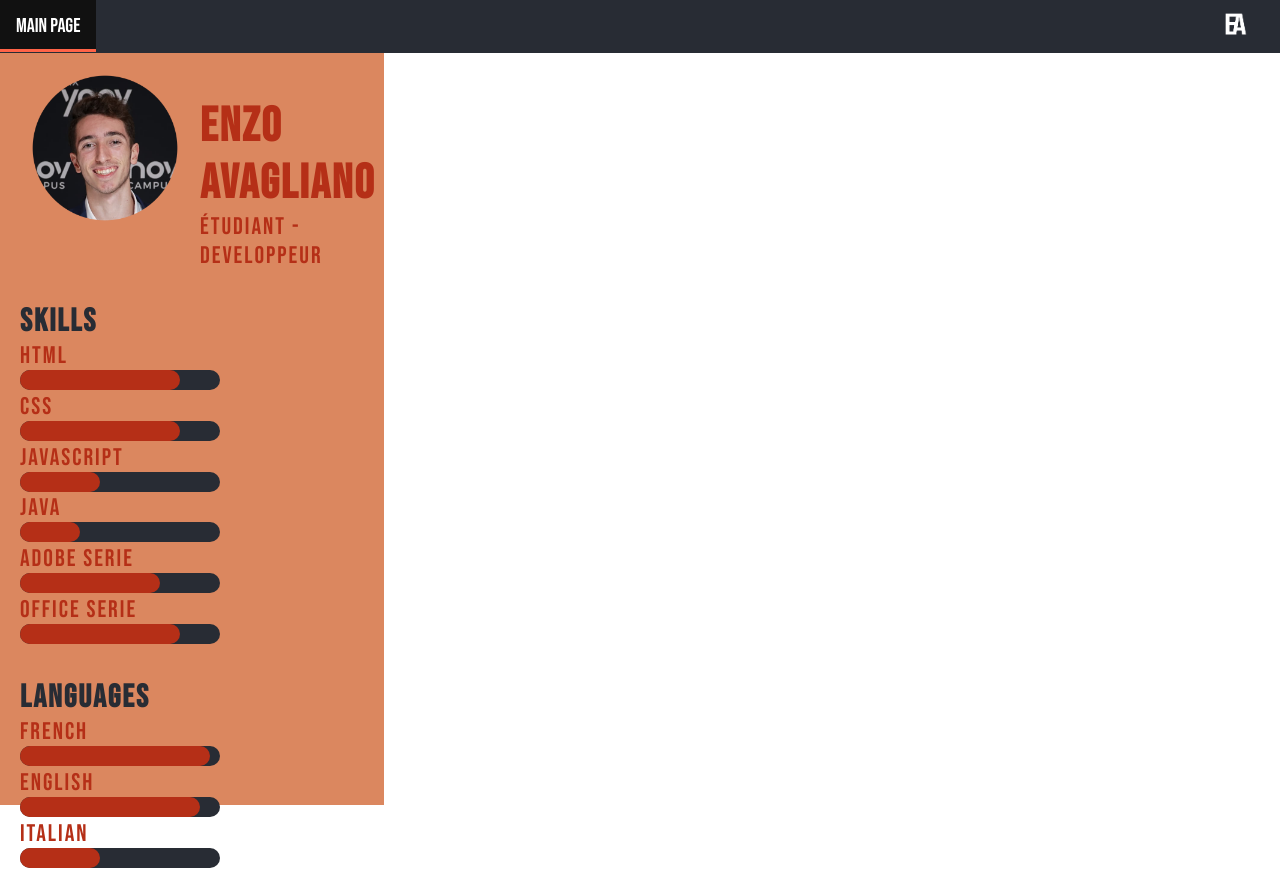
After one commit to EloxFire/Portfolio, a PHP site: page /cv.php in a window 1280 px wide. The commit adds this page. Run offline with PHP 8.4, Linux system fonts and the light colour scheme.

Commit message:
adding cv

```diff
--- /dev/null
+++ b/assets/css/cv.css
@@ -0,0 +1,91 @@
+/*#B52F17 text*/
+/*#DB875F BG*/
+@font-face {
+  font-family: 'bebas';
+  src: url("assets/fonts/bebas.ttf");
+}
+@font-face {
+  font-family: 'Calvier';
+  src: url("assets/fonts/calvier.ttf");
+}
+
+*{
+  padding: 0;
+  margin: 0;
+}
+
+#cvContainer{
+  display: flex;
+  flex-direction: row;
+}
+
+#left{
+  height: 94vh;
+  width: 30vw;
+  background-color: #DB875F;
+}
+.presContainer{
+  display: flex;
+  flex-direction: row;
+  margin-left: 30px;
+  margin-top: 20px;
+}
+.titleContainerCV{
+  display: block;
+  margin-top: 25px;
+  margin-left: 20px;
+}
+
+.nameTitle{
+  font-size: 3em;
+  letter-spacing: 2px;
+  color: #B52F17;
+}
+
+.statusTitle{
+  font-size: 1.5em;;
+  letter-spacing: 2px;
+  color: #B52F17;
+}
+
+.presContainer img{
+  max-width: 150px;
+  max-height: 150px;
+}
+
+.competences{
+  display: flex;
+  margin-left: 20px;
+  flex-direction: column;
+}
+.competences p{
+  color: #B52F17;
+  letter-spacing: 2px;
+  font-size: 1.5em;
+}
+.general, .languages{
+  margin-top: 4vh;
+  color: #282c34;
+}
+
+progress[value]{
+  -webkit-appearance: none;
+  appearance: none;
+  width: 200px;
+  height: 20px;
+
+}
+progress[value]::-webkit-progress-bar{
+  border-radius: 10px;
+  background-color: #282c34;
+}
+progress::-webkit-progress-value{
+  background-color: #B52F17;
+  border-radius: 10px;
+}
+
+#right{
+  height: 94vh;
+  width: 70vw;
+  background-color: #FFFFFF;
+}
--- a/assets/css/header.css
+++ b/assets/css/header.css
@@ -2,6 +2,7 @@
   font-family: 'calvier';
   src: url("../fonts/calvier.ttf");
 }
+@import url('https://fonts.googleapis.com/css?family=Lato');
 header{
   height: 60vh;
   width: 100%;
--- /dev/null
+++ b/assets/php/footer.php
@@ -0,0 +1,4 @@
+<footer>
+  <hr>
+  <p>Enzo Avagliano &copy; | 2019-2020 | All Right Reserved</p>
+</footer>
--- /dev/null
+++ b/assets/php/menuProjects.php
@@ -0,0 +1,4 @@
+<ul id="menu">
+  <li><a class="underlinedMenu" href="index.php">Main page</a></li>
+  <li style="float:right"><img class="logoInMenu" src="assets/images/logo.png" alt="Logo Enzo Avagliano"></li>
+</ul>
--- /dev/null
+++ b/cv.php
@@ -0,0 +1,58 @@
+<!DOCTYPE html>
+<html lang="en" dir="ltr">
+  <head>
+    <meta charset="utf-8">
+    <link rel="stylesheet" href="main.css">
+    <title>Curriculum vitae - Enzo Avagliano</title>
+  </head>
+  <body>
+    <main>
+      <?php include 'assets/php/menuProjects.php' ?>
+      <section id="cvContainer">
+        <div id="left">
+          <div class="presContainer">
+            <img src="assets/images/Social/cvpp.png" alt="Enzo Avagliano Profile Picture">
+            <div class="titleContainerCV">
+              <h1 class="nameTitle">Enzo Avagliano</h1>
+              <p class="statusTitle">étudiant - Developpeur</p>
+            </div>
+          </div>
+
+          <div class="competences">
+            <div class="general">
+              <h1 style="font-size: 2em; letter-spacing: 2px">Skills</h1>
+              <p>HTML</p>
+              <progress value="80" max="100"></progress>
+              <p>CSS</p>
+              <progress value="80" max="100"></progress>
+              <p>JAVASCRIPT</p>
+              <progress value="40" max="100"></progress>
+              <p>JAVA</p>
+              <progress value="30" max="100"></progress>
+              <p>ADOBE SERIE</p>
+              <progress value="70" max="100"></progress>
+              <p>OFFICE SERIE</p>
+              <progress value="80" max="100"></progress>
+            </div>
+            <div class="languages">
+              <h1 style="font-size: 2em; letter-spacing: 2px">Languages</h1>
+              <p>FRENCH</p>
+              <progress value="95" max="100"></progress>
+              <p>ENGLISH</p>
+              <progress value="90" max="100"></progress>
+              <p>ITALIAN</p>
+              <progress value="40" max="100"></progress>
+            </div>
+            <div class="contactCV">
+
+            </div>
+          </div>
+        </div>
+
+        <div id="right">
+
+        </div>
+      </section>
+    </main>
+  </body>
+</html>
--- a/main.css
+++ b/main.css
@@ -3,6 +3,7 @@
 @import "assets/css/indexProjects.css";
 @import "assets/css/indexSoftware.css";
 @import "assets/css/indexSocial.css";
+@import "assets/css/cv.css";
 
 @font-face {
   font-family: 'bebas';
--- a/system.html
+++ b/system.php
@@ -63,10 +63,7 @@
       </div> -->
     </section>
 
-    <footer>
-      <hr>
-      <p>&copy; Enzo Avagliano | 2019 | All Right Reserved</p>
-    </footer>
+    <?php include 'assets/php/footer.php' ?>
 
   </body>
 </html>
--- a/tdk.html
+++ b/tdk.php
@@ -62,10 +62,7 @@
       </div>
     </section>
 
-    <footer>
-      <hr>
-      <p>&copy; Enzo Avagliano | 2019 | All Right Reserved</p>
-    </footer>
+    <?php include 'assets/php/footer.php' ?>
 
   </body>
 </html>
```
Also changed, not shown: assets/php/menu.php (added, +8 -0 lines), cuitepates.php (renamed from cuitepates.html, +2 -8 lines), index.php (renamed from index.html, +9 -57 lines), lockit.php (renamed from snake.html, +14 -14 lines), portfolio.php (renamed from lockit.html, +10 -18 lines), snake.php (renamed from portfolio.html, +12 -14 lines), assets/images/Social/cvpp.png (added).
